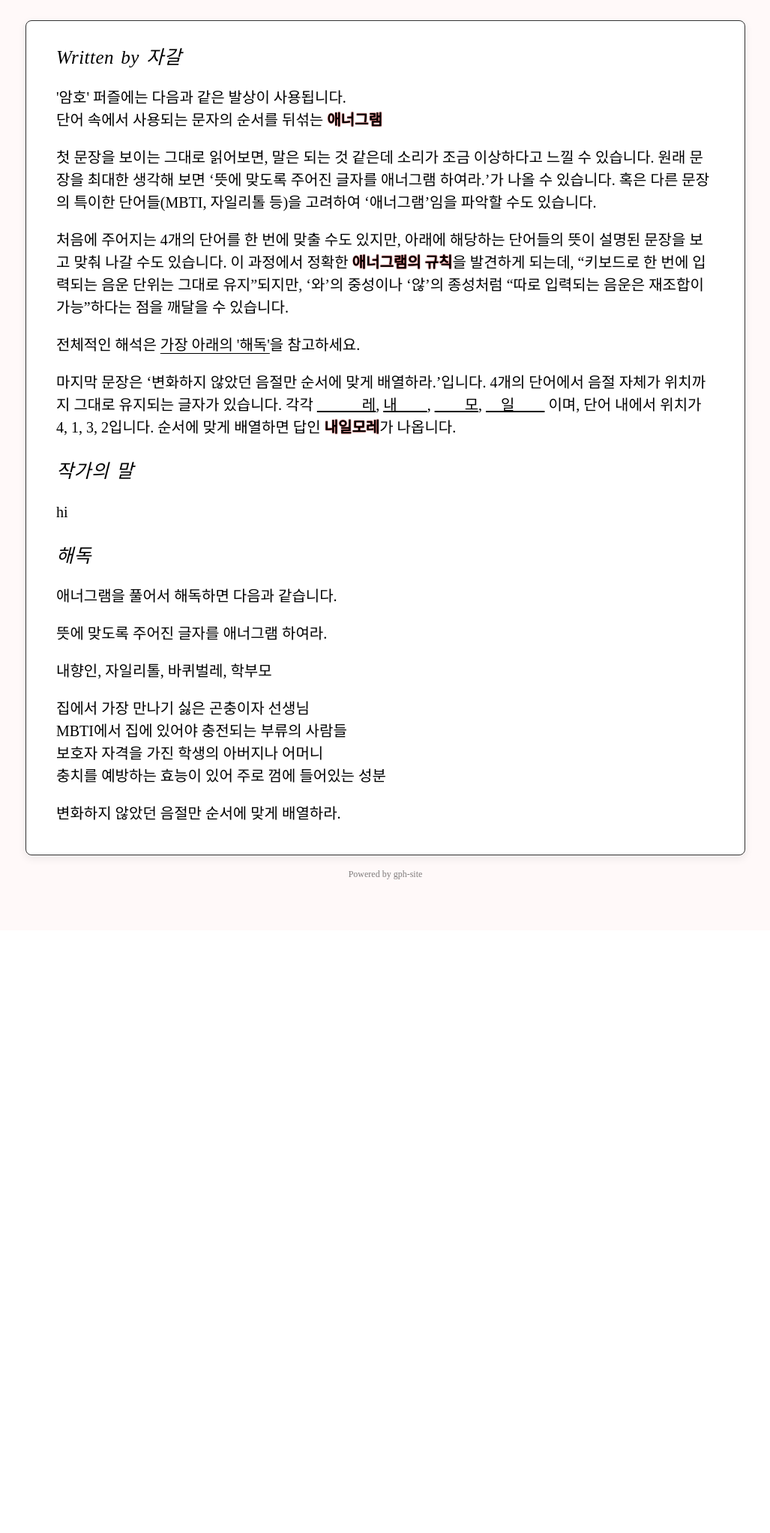
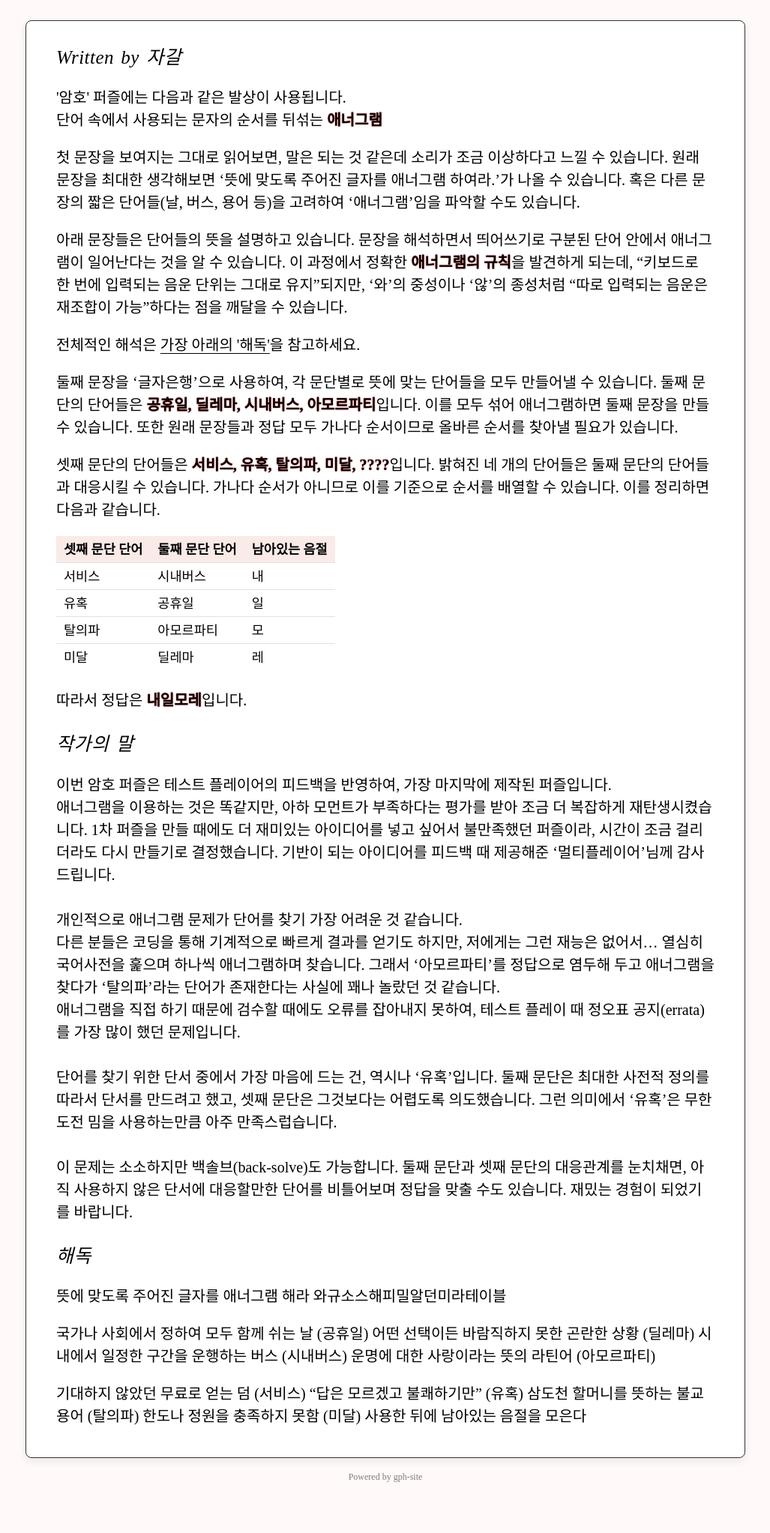
Before and after one commit to Gravel4444/TextPuzzleHunt, a Django app: template puzzles/templates/solution_bodies/cipher.html in a window 1280 px wide. Shown: the part 227-2272 px from the top of the page at 75% size, without its empty margins (126-1153 px from the left). Before the commit the page ends 1400 px from the top, so only its background shows below. Run offline with Django 3.2, Linux system fonts and the light colour scheme; the template is opened without the code that fills it, so the values that code supplies are empty; data comes from the database, SQL or seed files in the repository; some libraries are stand-ins or nearby versions; some web fonts are replaced.

Commit message:
v.1.6 암호 문제 변경

```diff
--- a/puzzles/templates/solution_bodies/cipher.html
+++ b/puzzles/templates/solution_bodies/cipher.html
@@ -9,19 +9,34 @@
 '암호' 퍼즐에는 다음과 같은 발상이 사용됩니다.
 단어 속에서 사용되는 문자의 순서를 뒤섞는 **애너그램**
 
-첫 문장을 보이는 그대로 읽어보면, 말은 되는 것 같은데 소리가 조금 이상하다고 느낄 수 있습니다.
-원래 문장을 최대한 생각해 보면 ‘뜻에 맞도록 주어진 글자를 애너그램 하여라.’가 나올 수 있습니다.
-혹은 다른 문장의 특이한 단어들(MBTI, 자일리톨 등)을 고려하여 ‘애너그램’임을 파악할 수도 있습니다.
+첫 문장을 보여지는 그대로 읽어보면, 말은 되는 것 같은데 소리가 조금 이상하다고 느낄 수 있습니다.
+원래 문장을 최대한 생각해보면 ‘뜻에 맞도록 주어진 글자를 애너그램 하여라.’가 나올 수 있습니다.
+혹은 다른 문장의 짧은 단어들(날, 버스, 용어 등)을 고려하여 ‘애너그램’임을 파악할 수도 있습니다.
 
-처음에 주어지는 4개의 단어를 한 번에 맞출 수도 있지만, 아래에 해당하는 단어들의 뜻이 설명된 문장을 보고 맞춰 나갈 수도 있습니다.
+아래 문장들은 단어들의 뜻을 설명하고 있습니다.
+문장을 해석하면서 띄어쓰기로 구분된 단어 안에서 애너그램이 일어난다는 것을 알 수 있습니다.
 이 과정에서 정확한 **애너그램의 규칙**을 발견하게 되는데, “키보드로 한 번에 입력되는 음운 단위는 그대로 유지”되지만, ‘와’의 중성이나 ‘않’의 종성처럼 “따로 입력되는 음운은 재조합이 가능”하다는 점을 깨달을 수 있습니다.
 
 전체적인 해석은 <a href="#appendix">가장 아래의 '해독'</a>을 참고하세요.
 
-마지막 문장은 ‘변화하지 않았던 음절만 순서에 맞게 배열하라.’입니다.
-4개의 단어에서 음절 자체가 위치까지 그대로 유지되는 글자가 있습니다.
-각각 <u>&emsp;&emsp;&emsp;레</u>, <u>내&emsp;&emsp;</u>, <u>&emsp;&emsp;모</u>, <u>&emsp;일&emsp;&emsp;</u> 이며, 단어 내에서 위치가 4, 1, 3, 2입니다.
-순서에 맞게 배열하면 답인 **내일모레**가 나옵니다.
+둘째 문장을 ‘글자은행’으로 사용하여, 각 문단별로 뜻에 맞는 단어들을 모두 만들어낼 수 있습니다.
+둘째 문단의 단어들은 **공휴일, 딜레마, 시내버스, 아모르파티**입니다.
+이를 모두 섞어 애너그램하면 둘째 문장을 만들 수 있습니다.
+또한 원래 문장들과 정답 모두 가나다 순서이므로 올바른 순서를 찾아낼 필요가 있습니다.
+
+셋째 문단의 단어들은 **서비스, 유혹, 탈의파, 미달, ????**입니다.
+밝혀진 네 개의 단어들은 둘째 문단의 단어들과 대응시킬 수 있습니다.
+가나다 순서가 아니므로 이를 기준으로 순서를 배열할 수 있습니다.
+이를 정리하면 다음과 같습니다.
+
+| 셋째 문단 단어 | 둘째 문단 단어 | 남아있는 음절 |
+|----------------|----------------|---------------|
+| 서비스         | 시내버스       | 내            |
+| 유혹           | 공휴일         | 일            |
+| 탈의파         | 아모르파티     | 모            |
+| 미달           | 딜레마         | 레            |
+
+따라서 정답은 **내일모레**입니다.
 
 {% endblock %}
 
@@ -31,21 +46,36 @@
 
 {% block appendix-md %}
 
-애너그램을 풀어서 해독하면 다음과 같습니다.
+뜻에 맞도록 주어진 글자를 애너그램 해라
+와규소스해피밀알던미라테이블
 
-뜻에 맞도록 주어진 글자를 애너그램 하여라.
+국가나 사회에서 정하여 모두 함께 쉬는 날 (공휴일)
+어떤 선택이든 바람직하지 못한 곤란한 상황 (딜레마)
+시내에서 일정한 구간을 운행하는 버스 (시내버스)
+운명에 대한 사랑이라는 뜻의 라틴어 (아모르파티)
 
-내향인, 자일리톨, 바퀴벌레, 학부모
-
-집에서 가장 만나기 싫은 곤충이자 선생님
-MBTI에서 집에 있어야 충전되는 부류의 사람들
-보호자 자격을 가진 학생의 아버지나 어머니
-충치를 예방하는 효능이 있어 주로 껌에 들어있는 성분
-
-변화하지 않았던 음절만 순서에 맞게 배열하라.
+기대하지 않았던 무료로 얻는 덤 (서비스)
+“답은 모르겠고 불쾌하기만” (유혹)
+삼도천 할머니를 뜻하는 불교 용어 (탈의파)
+한도나 정원을 충족하지 못함 (미달)
+사용한 뒤에 남아있는 음절을 모은다
 
 {% endblock %}
 
 {% block author-notes-html %}
-hi
+
+이번 암호 퍼즐은 테스트 플레이어의 피드백을 반영하여, 가장 마지막에 제작된 퍼즐입니다.
+<br>
+애너그램을 이용하는 것은 똑같지만, 아하 모먼트가 부족하다는 평가를 받아 조금 더 복잡하게 재탄생시켰습니다. 1차 퍼즐을 만들 때에도 더 재미있는 아이디어를 넣고 싶어서 불만족했던 퍼즐이라, 시간이 조금 걸리더라도 다시 만들기로 결정했습니다. 기반이 되는 아이디어를 피드백 때 제공해준 ‘멀티플레이어’님께 감사드립니다.
+<br><br>
+개인적으로 애너그램 문제가 단어를 찾기 가장 어려운 것 같습니다.
+<br>
+다른 분들은 코딩을 통해 기계적으로 빠르게 결과를 얻기도 하지만, 저에게는 그런 재능은 없어서… 열심히 국어사전을 훑으며 하나씩 애너그램하며 찾습니다. 그래서 ‘아모르파티’를 정답으로 염두해 두고 애너그램을 찾다가 ‘탈의파’라는 단어가 존재한다는 사실에 꽤나 놀랐던 것 같습니다.
+<br>
+애너그램을 직접 하기 때문에 검수할 때에도 오류를 잡아내지 못하여, 테스트 플레이 때 정오표 공지(errata)를 가장 많이 했던 문제입니다.
+<br><br>
+단어를 찾기 위한 단서 중에서 가장 마음에 드는 건, 역시나 ‘유혹’입니다. 둘째 문단은 최대한 사전적 정의를 따라서 단서를 만드려고 했고, 셋째 문단은 그것보다는 어렵도록 의도했습니다. 그런 의미에서 ‘유혹’은 무한도전 밈을 사용하는만큼 아주 만족스럽습니다.
+<br><br>
+이 문제는 소소하지만 백솔브(back-solve)도 가능합니다. 둘째 문단과 셋째 문단의 대응관계를 눈치채면, 아직 사용하지 않은 단서에 대응할만한 단어를 비틀어보며 정답을 맞출 수도 있습니다. 재밌는 경험이 되었기를 바랍니다.
+
 {% endblock %}
```
Also changed, not shown: puzzles/templates/hint_bodies/cipher.html (+24 -5 lines), puzzles/templates/puzzle_bodies/cipher.html (+11 -8 lines).
